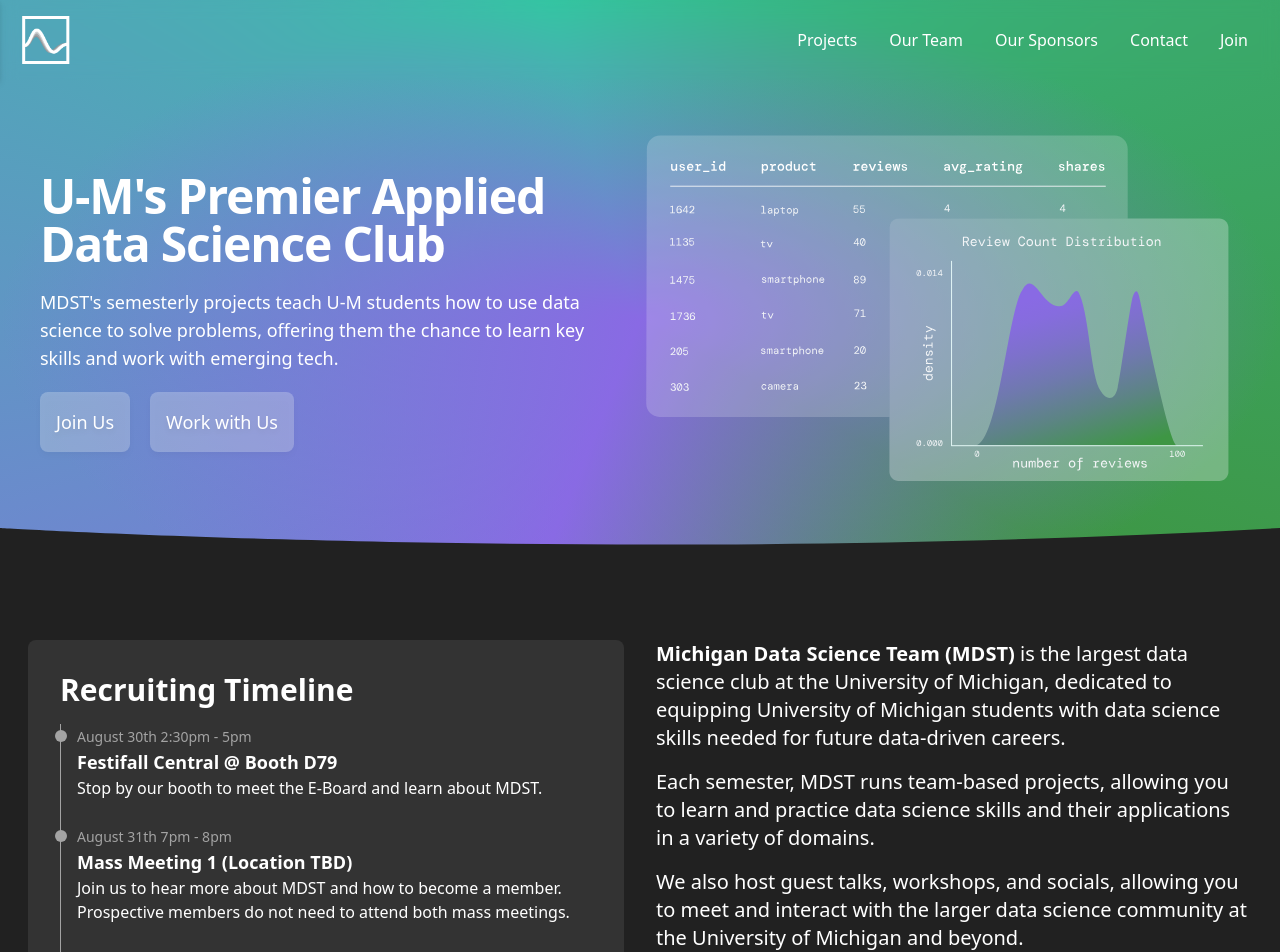
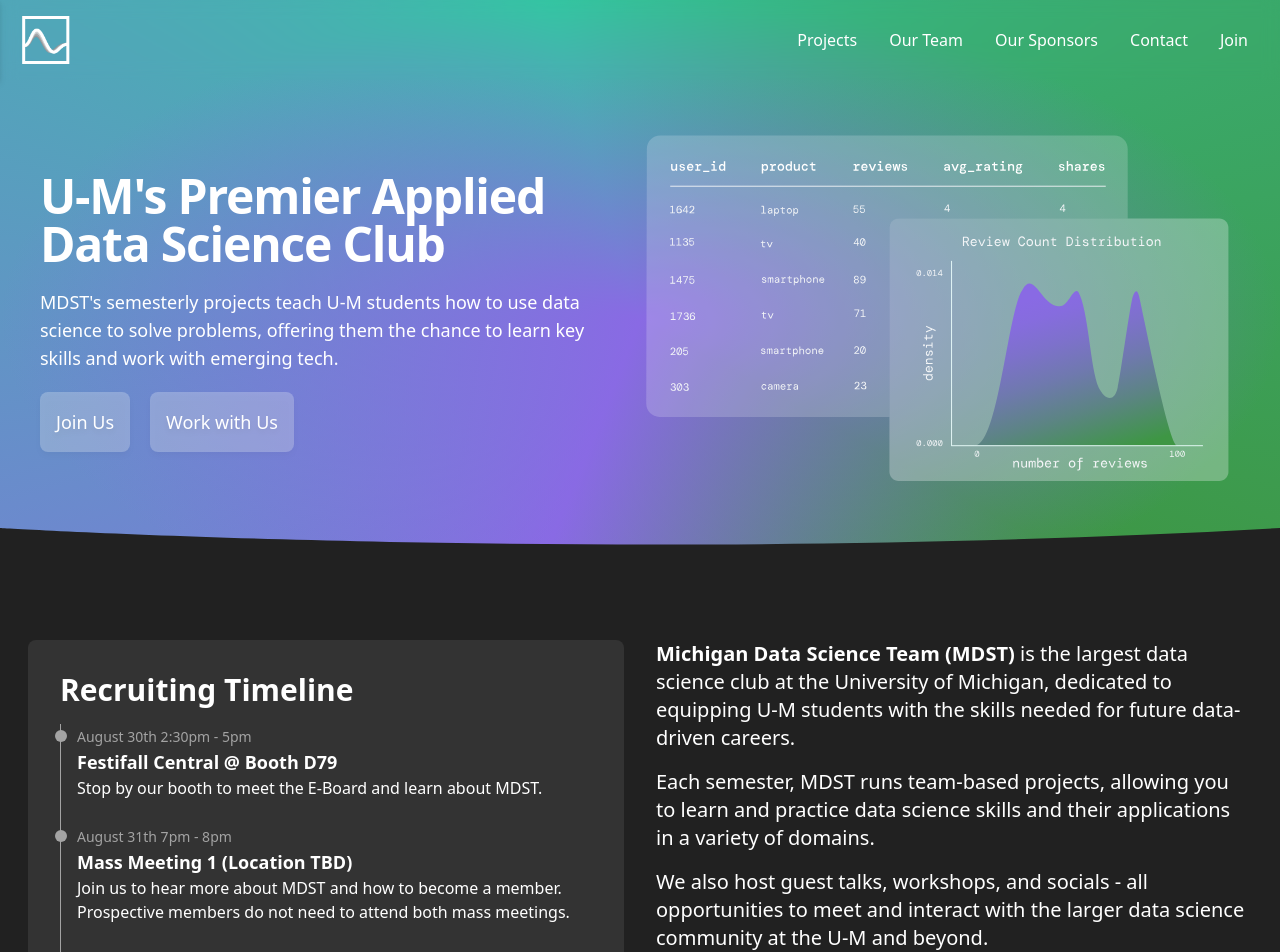
Before and after one commit to MichiganDataScienceTeam/official-website, a Next.js app: page / in a window 1280 px wide. Shown: the top 952 px of the page. Built offline with nearby package versions, Linux system fonts and the light colour scheme.

Commit message:
Some cleanup

```diff
--- a/config/contact.json
+++ b/config/contact.json
@@ -25,8 +25,8 @@
       "text": "Have questions about joining MDST? Curious about our projects? Or just want to keep up with our socials? Send us an email, check out our Instagram, and connect with us on LinkedIn!"
     },
     {
-      "heading": "UM Departments",
-      "text": "MDST would be delighted to partner with your department to promote your data science efforts to our students. Please contact us if you are interested in hosting a talk or sponsoring our club."
+      "heading": "U-M Departments",
+      "text": "MDST would be delighted to collaborate with your department to promote your data science efforts to our students. Please contact us if you are interested in hosting a talk or sponsoring our club."
     },
     {
       "heading": "Industry Partners",
--- a/pages/index.jsx
+++ b/pages/index.jsx
@@ -75,8 +75,8 @@
                   Michigan Data Science Team (MDST)
                 </span>{" "}
                 is the largest data science club at the University of Michigan,
-                dedicated to equipping University of Michigan students with data
-                science skills needed for future data-driven careers.
+                dedicated to equipping U-M students with the skills needed for
+                future data-driven careers.
               </div>
               <div className="mb-4">
                 Each semester, MDST runs team-based projects, allowing you to
@@ -84,9 +84,9 @@
                 a variety of domains.
               </div>
               <div className="mb-4">
-                We also host guest talks, workshops, and socials, allowing you
-                to meet and interact with the larger data science community at
-                the University of Michigan and beyond.
+                We also host guest talks, workshops, and socials - all
+                opportunities to meet and interact with the larger data science
+                community at the U-M and beyond.
               </div>
             </div>
             <div className="xl:text-xl lg:text-lg text-base font-light tracking-normal mb-8 flex">
```
